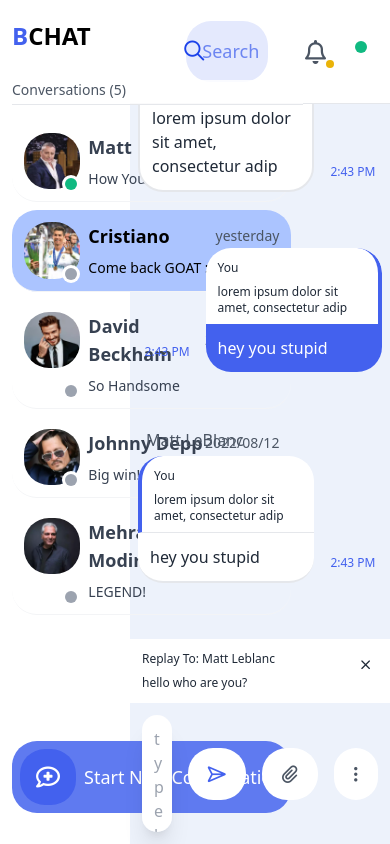
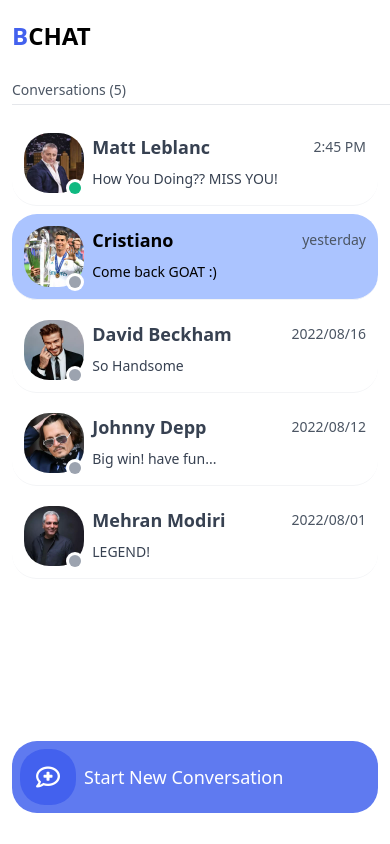
Before and after one commit to alizs10/b-chat-react-app, a React (Create React App) app: page / in a window 390 px wide. Built offline with nearby package versions, Linux system fonts and the light colour scheme.

Commit message:
update: responsive

```diff
--- a/public/index.html
+++ b/public/index.html
@@ -17,7 +17,7 @@
   <title>B CHAT App</title>
 </head>
 
-<body>
+<body class="overflow-hidden">
   <noscript>You need to enable JavaScript to run this app.</noscript>
   <div id="root"></div>
 </body>
--- a/src/App.js
+++ b/src/App.js
@@ -1,10 +1,14 @@
+import { useState } from "react";
 import Chat from "./components/Chat";
 import Sidebar from "./components/Sidebar";
 
 function App() {
+
+  const [sidebarVisibility, setSidebarVisibility] = useState(true)
+
   return (
     <div className="grid grid-cols-9 h-screen overflow-hidden">
-      <Sidebar />
+      {sidebarVisibility && (<Sidebar />)}
       <Chat />
     </div>
   );
--- a/src/components/Chat.js
+++ b/src/components/Chat.js
@@ -1,13 +1,14 @@
-import React from 'react'
+import React, { useEffect, useRef } from 'react'
 import Bubbles from './Chat/Bubbles'
 import ChatInput from './Chat/ChatInput'
 import Head from './Chat/Head'
 
 
 function Chat() {
+
   return (
-    <div className="relative col-span-6 h-screen grid grid-rows-6">
-      <div className='row-span-5'>
+    <div className="fixed z-20 top-0 right-0 bottom-0 left-0 lg:relative col-span-9 lg:h-screen lg:col-span-6 grid grid-rows-6">
+      <div className='row-span-5 h-full grid grid-rows-6'>
         <Head />
         <Bubbles />
       </div>
--- a/src/components/Chat/Bubbles.js
+++ b/src/components/Chat/Bubbles.js
@@ -16,7 +16,7 @@ function Bubbles() {
   }, [])
 
   return (
-    <div ref={bubblesRef} className='relative h-[calc(100%_-_6.5rem)] pt-12 pb-0 overflow-y-scroll flex flex-col styled-scrollbar gap-y-14'>
+    <div ref={bubblesRef} className='relative row-span-5 pt-12 pb-0 overflow-y-scroll flex flex-col styled-scrollbar gap-y-14'>
       <MyBubble />
       <MyBubble />
       <Bubble />
--- a/src/components/Chat/Head.js
+++ b/src/components/Chat/Head.js
@@ -10,7 +10,7 @@ function Head() {
     const [alertsPopupVisibility, setAlertsPopupVisibility] = useState(false)
 
     return (
-        <div className="z-20 h-[6.5rem] border-b border-gray-200 bg-white grid grid-cols-8">
+        <div className="z-20 row-span-1 border-b border-gray-200 bg-white grid grid-cols-8">
             <SearchInChat />
             <div className="col-span-2 flex justify-end gap-x-6 mr-4 items-center">
                 <span onClick={() => setAlertsPopupVisibility(true)} className={`cursor-pointer text-gray-600 text-2xl relative p-2 rounded-corners transition-all duration-300 ${alertsPopupVisibility && "bg-gray-100"}`}>
--- a/src/components/Sidebar.js
+++ b/src/components/Sidebar.js
@@ -4,7 +4,7 @@ import Conversations from './Sidebar/Conversations'
 function Sidebar() {
 
     return (
-        <div className="relative grid grid-rows-6 gap-y-2 h-screen bg-white col-span-3">
+        <div className="fixed top-0 right-0 bottom-0 left-0 z-30 lg:relative grid grid-rows-6 gap-y-2 lg:h-screen bg-white col-span-3">
 
             <div className='row-span-5 flex flex-col gap-y-2'>
 
```
